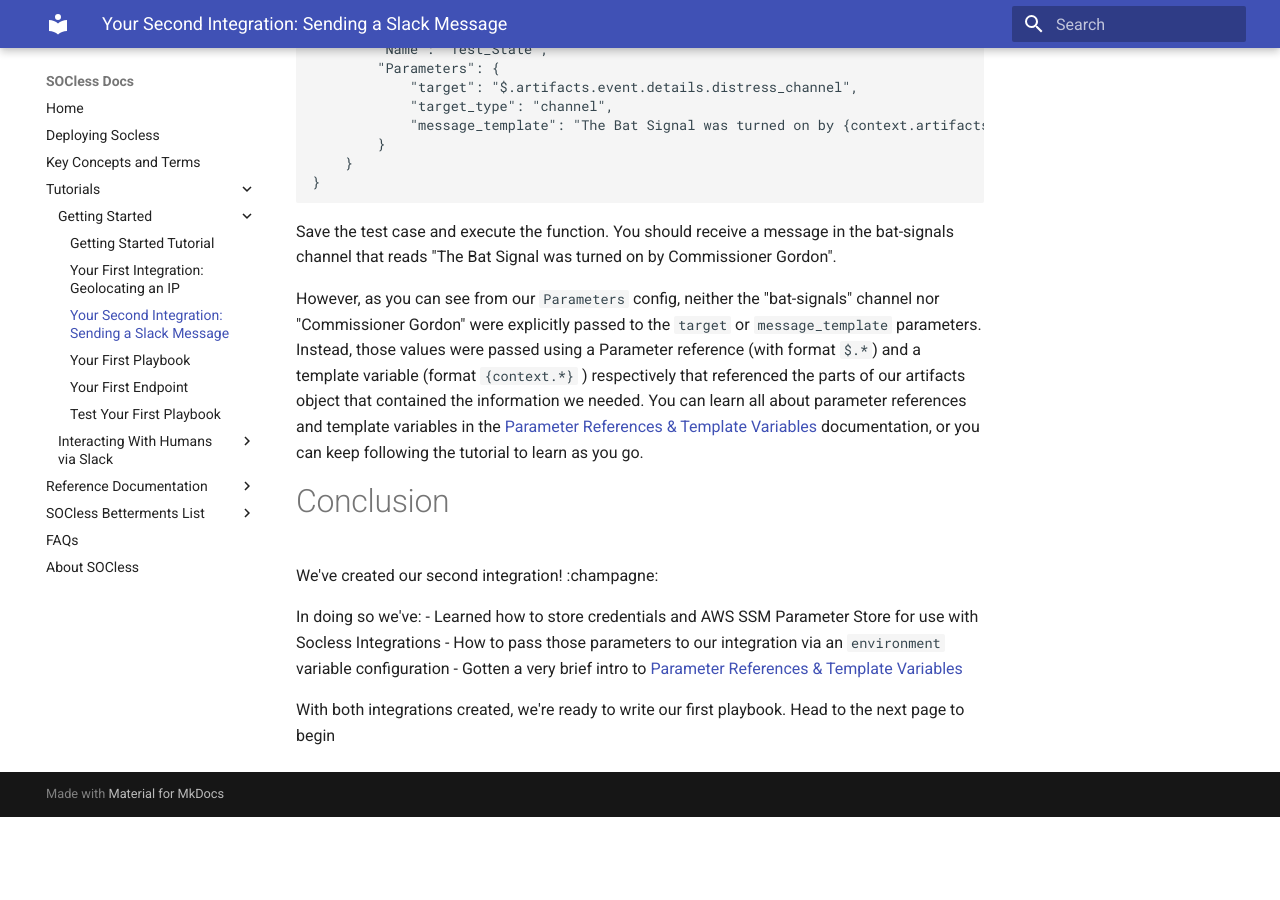
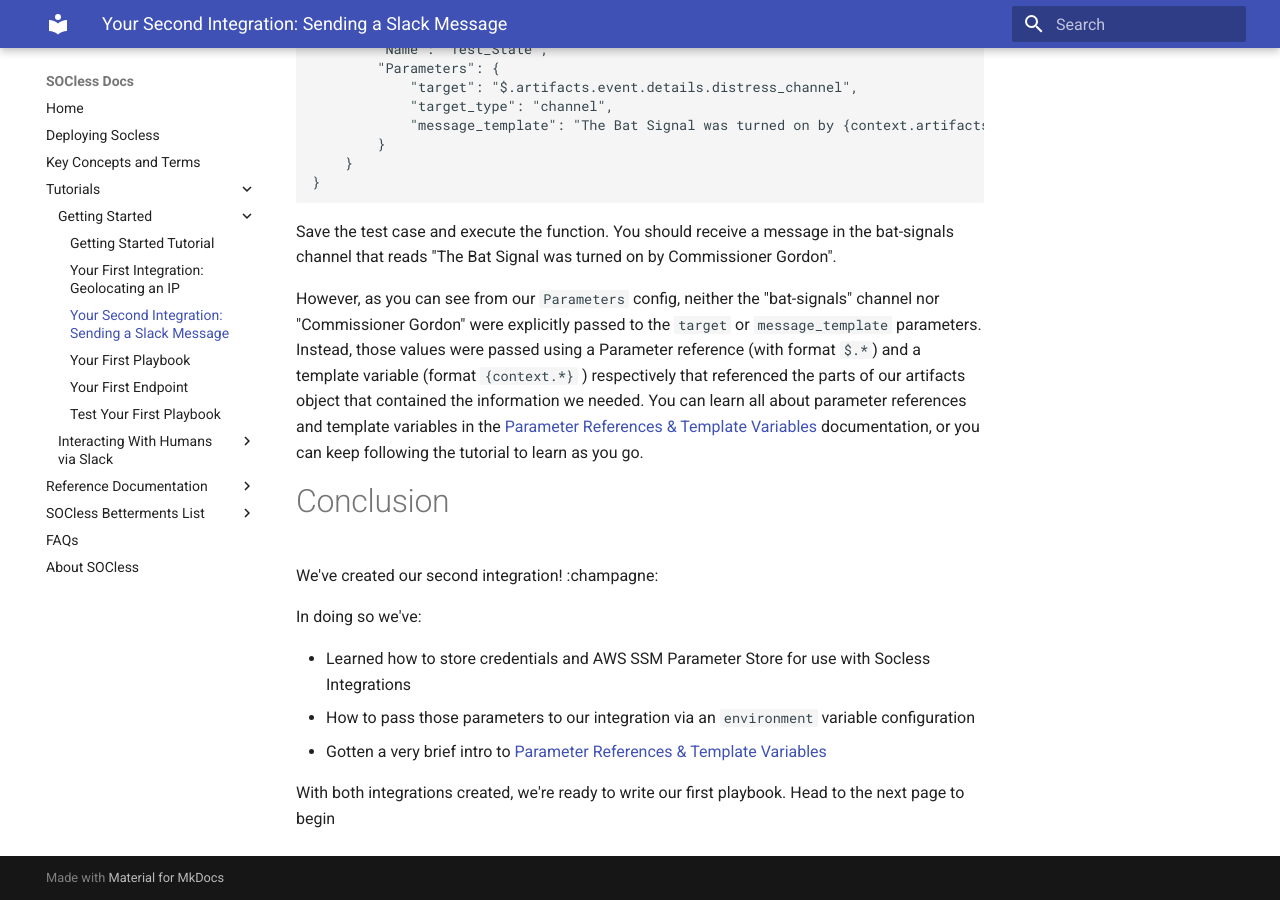
Before and after one commit to twilio-labs/socless, an MkDocs documentation site: the page built from docs/your-second-integration-sending-a-slack-message.md, in a window 1280 px wide and 900 px high, scrolled down 5716 px. Built offline with MkDocs 1.6.1 and Material for MkDocs 9.7.7, drawn with Linux system fonts in a browser that asks for light colours; before the commit the page ends 6533 px from its top, so only the background shows below that.

Commit message:
fix more broken links

```diff
--- a/docs/your-second-integration-sending-a-slack-message.md
+++ b/docs/your-second-integration-sending-a-slack-message.md
@@ -210,6 +210,7 @@ However, as you can see from our `Parameters` config, neither the "bat-signals"
 We've created our second integration! :champagne:
 
 In doing so we've:
+
 - Learned how to store credentials and AWS SSM Parameter Store for use with Socless Integrations
 - How to pass those parameters to our integration via an `environment` variable configuration
 - Gotten a very brief intro to [Parameter References & Template Variables](/parameter-references-and-template-variables)
--- a/mkdocs.yml
+++ b/mkdocs.yml
@@ -25,6 +25,7 @@ nav:
     - 'Parameter References & Template Variables' : 'parameter-references-and-template-variables.md'
     - 'Human Interaction Architecture' : 'human-interaction-architecture.md'
     - 'state-management-in-socless.md'
+    - 'SOCless vs Stock AWS Step Functions': 'socless-vs-stock-stepfunctions.md'
   - SOCless Betterments List:
     - 'Betterment List Overview' : 'betterments-list.md'
     - 'Betterment Template': 'betterment-template.md'
```
Also changed, not shown: docs/socless-vs-stock-stepfunctions.md (added, +1 -0 lines), docs/your-first-endpoint.md (+1 -1 lines), docs/your-first-playbook.md (+1 -1 lines).
